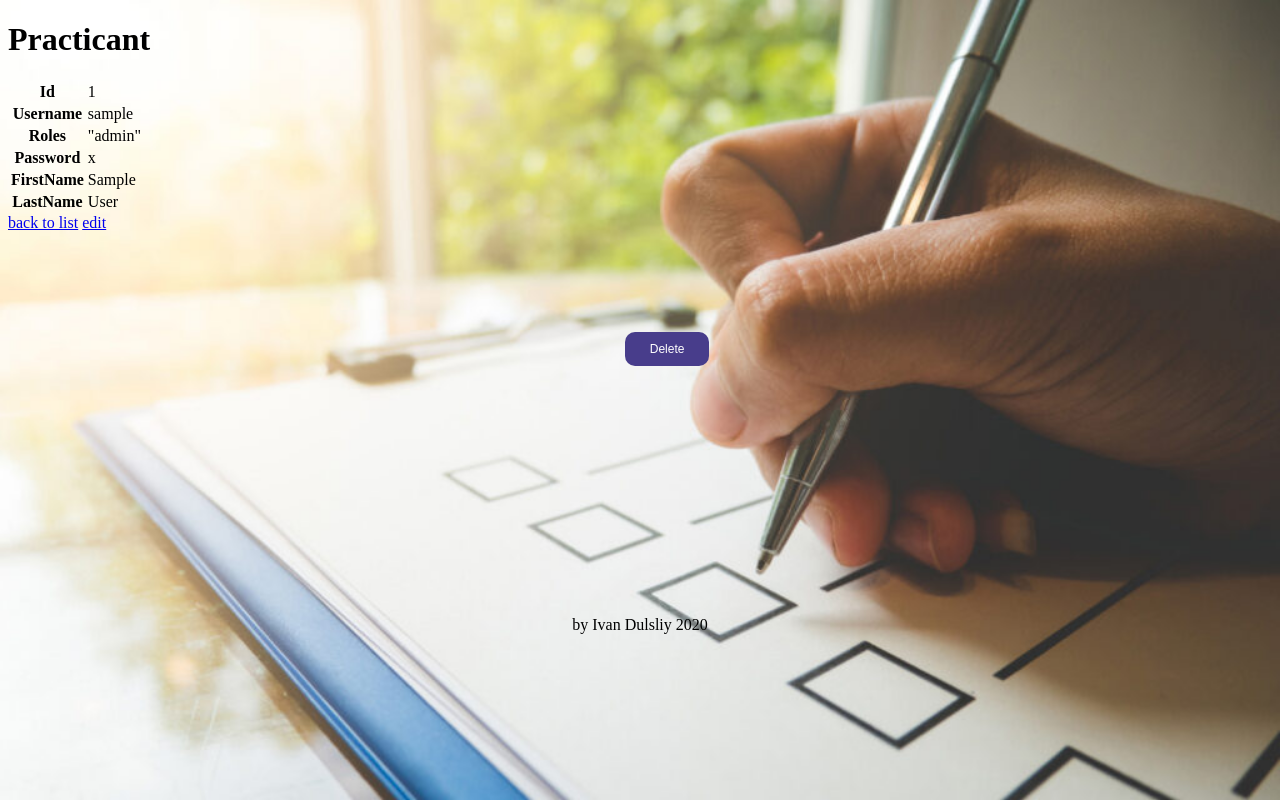
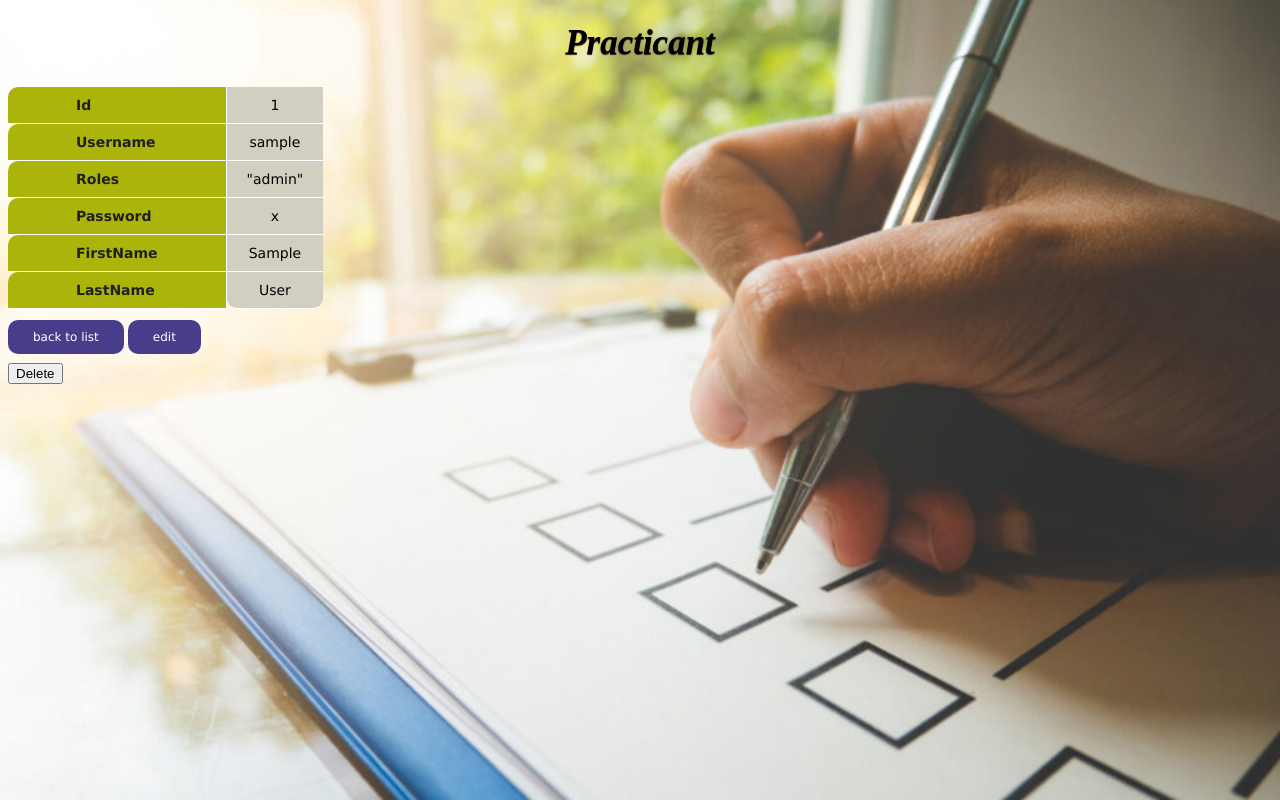
Before and after one commit to DulskyiIvan/soc_lingv_practice, a Symfony app: template templates/practicant/show.html.twig in a window 1280 px wide. Run offline with Twig, Linux system fonts and the light colour scheme; the template is opened without the code that fills it: most values are stand-ins (such as "Sample title", 1, 10 or a date in 2020); some libraries are stand-ins or nearby versions.

Commit message:
update css for practicant and questionary

```diff
--- /dev/null
+++ b/public/practicant.css
@@ -0,0 +1,85 @@
+h1 {
+    margin-left: auto;
+    margin-right: auto;
+    text-align: center;
+    border-radius: 25px;
+    /* background-color: darkslateblue;*/
+    font-size: 35px;
+    font-style: italic;
+    text-shadow: 0 1px 1px #2D2020
+
+}
+table {
+    font-family: "Lucida Sans Unicode", "Lucida Grande", Sans-Serif;
+    font-size: 14px;
+    border-radius: 10px;
+    border-spacing: 0;
+    text-align: center;
+    position: relative;
+
+}
+th {
+    background: #aab40b;
+    color: #211f1f;
+    /*text-shadow: 0 1px 1px #2D2020;*/
+    padding: 10px 68px;
+}
+th, td {
+    border-style: solid;
+    border-width: 0 1px 1px 0;
+    border-color: white;
+}
+th:first-child, td:first-child {
+    text-align: left;
+}
+th:first-child {
+    border-top-left-radius: 10px;
+}
+th:last-child {
+    border-top-right-radius: 10px;
+    border-right: none;
+}
+td {
+    padding: 10px 20px;
+    background: #d0cfc2;
+}
+tr:last-child td:first-child {
+    border-radius: 0 0 0 10px;
+}
+tr:last-child td:last-child {
+    border-radius: 0 0 10px 10px;
+}
+tr td:last-child {
+    border-right: none;
+}
+
+body{
+
+    background-image: url("/images/AdobeStock-168775357-1030x676-1024x672.jpeg") ;
+    -webkit-background-size: cover;
+    -moz-background-size: cover;
+    -o-background-size: cover;
+    background-size: cover;
+    /*background-position: center;*/
+
+
+}
+a {
+    font-family: "Lucida Sans Unicode", "Lucida Grande", Sans-Serif;
+    text-decoration: none;
+    font-size: 12px;
+    padding: 10px 25px;
+    color: #ffffff;
+    background-color: darkslateblue;
+    border-radius: 10px;
+
+
+}
+a:hover{
+    text-decoration: none;
+    font-size: 12px;
+    padding: 10px 25px;
+    color: #ffffff;
+    background-color: rgba(44, 45, 39, 0.66);
+    border-radius: 10px;
+}
--- a/public/style.css
+++ b/public/style.css
@@ -14,12 +14,13 @@
  /* background-color: darkslateblue;*/
   font-size: 30px;
   font-style: italic;
+  text-shadow: 0 1px 1px #2D2020
 
 }
 
 body{
 
- background-image: url("/images/AdobeStock-168775357-1030x676-1024x672.jpeg") ;
+ background-image: url("/images/v_53_91654394.jpg") ;
   -webkit-background-size: cover;
   -moz-background-size: cover;
   -o-background-size: cover;
@@ -70,18 +71,18 @@
 
 
 button:hover {
-  border: none;
+
   border-radius: 10px;
   padding: 10px 25px;
-  color: #000000;
-  background: #ffffff;
+  color: #ffffff;
+  background: rgba(44, 45, 39, 0.66);
   font-size: 12px;
 
   box-shadow: 0 0 3px -3px #000;
   position: relative;
+  left: 37%;
   margin-left: 121px;
   cursor: pointer;
-  display: block;
 }
 footer{
   margin-left: 0;
--- a/templates/base.html.twig
+++ b/templates/base.html.twig
@@ -11,5 +11,5 @@
         {% block body %}{% endblock %}
         {% block javascripts %}{% endblock %}
     </body>
-<footer>by Ivan Dulsliy 2020</footer>
+
 </html>
--- a/templates/practicant/index.html.twig
+++ b/templates/practicant/index.html.twig
@@ -1,7 +1,9 @@
 {% extends 'base.html.twig' %}
 
 {% block title %}Practicant index{% endblock %}
-
+{% block stylesheets %}
+    <link href="{{ asset('practicant.css') }}" rel="stylesheet" />
+{% endblock %}
 {% block body %}
     <h1>Practicant index</h1>
 
@@ -38,6 +40,6 @@
         {% endfor %}
         </tbody>
     </table>
-
+<br>
     <a href="{{ path('app_register') }}">Create new</a>
 {% endblock %}
--- a/templates/practicant/show.html.twig
+++ b/templates/practicant/show.html.twig
@@ -1,7 +1,9 @@
 {% extends 'base.html.twig' %}
 
 {% block title %}Practicant{% endblock %}
-
+{% block stylesheets %}
+    <link href="{{ asset('practicant.css') }}" rel="stylesheet" />
+{% endblock %}
 {% block body %}
     <h1>Practicant</h1>
 
@@ -33,10 +35,12 @@
             </tr>
         </tbody>
     </table>
+<br>
 
     <a href="{{ path('practicant_index') }}">back to list</a>
 
     <a href="{{ path('practicant_edit', {'id': practicant.id}) }}">edit</a>
+    <br><br>
 
     {{ include('practicant/_delete_form.html.twig') }}
 {% endblock %}
--- a/templates/questionary/new.html.twig
+++ b/templates/questionary/new.html.twig
@@ -1,7 +1,10 @@
 {% extends 'base.html.twig' %}
 
 {% block title %}New Questionary{% endblock %}
-
+{% block stylesheets %}
+    {{ parent() }}
+    <link href="{{ asset('images/questionary.css') }}" rel="stylesheet" />
+{% endblock %}
 {% block body %}
     <h1>Create new Questionary</h1>
 
```
Also changed, not shown: public/images/questionary.css (added, +85 -0 lines), public/registration.css (added, +42 -0 lines), templates/questionary/index.html.twig (+10 -8 lines), templates/registration/register.html.twig (+7 -1 lines), public/images/v_53_91654394.jpg (added).
